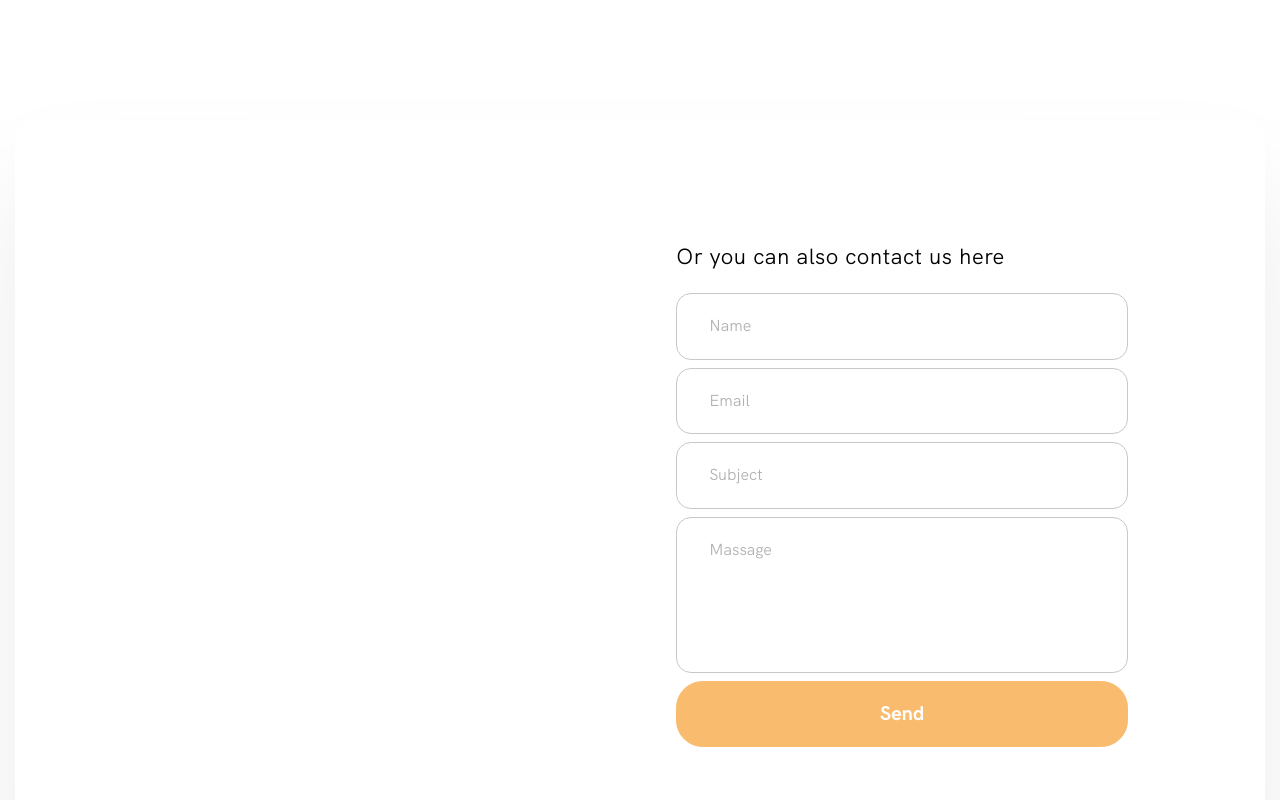
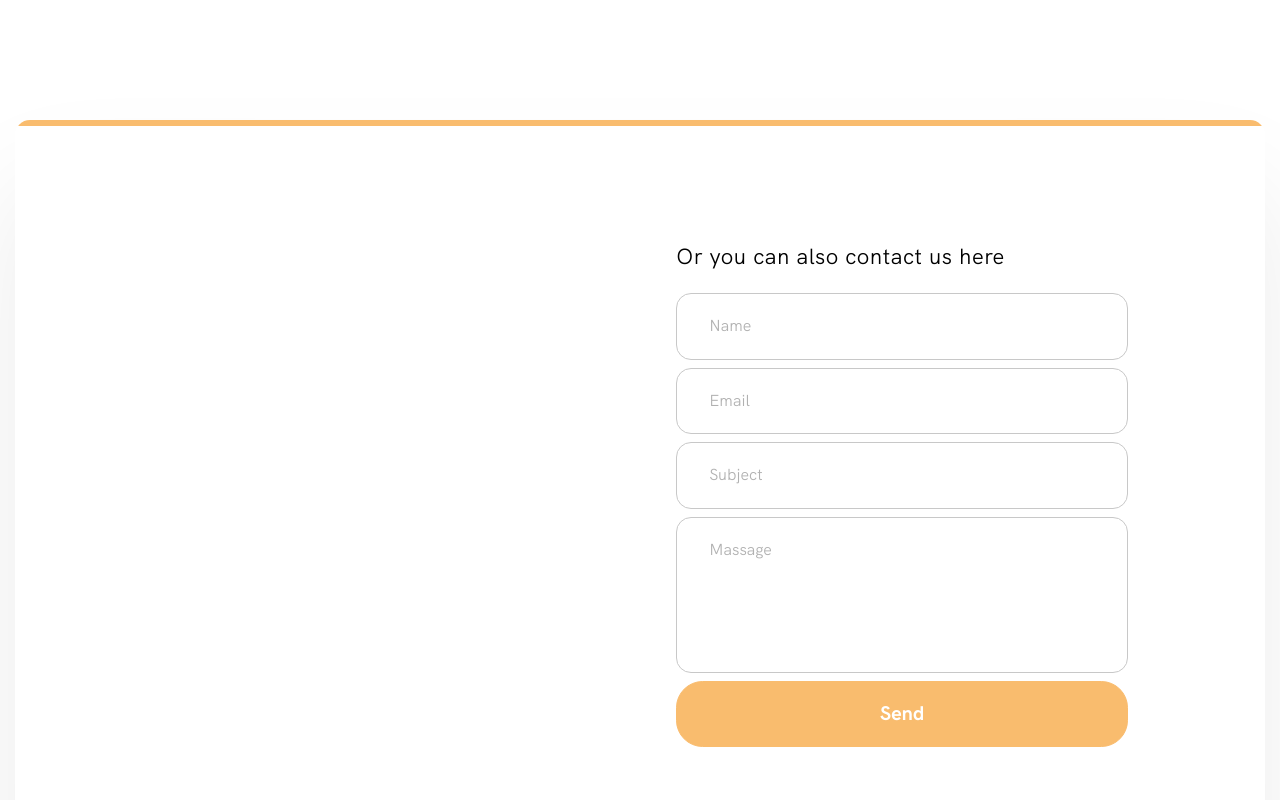
Before and after one commit to y-viktorovich/dapixel, a website: page src/about.html in a window 1280 px wide. Shown: the part 2520-3320 px from the top of the page. Drawn offline with nearby package versions, Linux system fonts and the light colour scheme; files that its build step writes are made by us from their sources; files whose address does not match are found by name.

Commit message:
change request border

```diff
--- a/src/assets/scss/blocks/request.scss
+++ b/src/assets/scss/blocks/request.scss
@@ -15,7 +15,10 @@
 
         padding: 12.3rem 0 9.3rem;
         box-shadow: 0 69px 114px rgba($black, .08);
-        border-radius: 20px;
+        border-radius: 15px;
+        overflow: hidden;
+
+        position: relative;
 
         @include breakpoint($notebook) {
             padding: 9.3rem 1.5rem 6.3rem;
@@ -23,6 +26,20 @@
 
         @include breakpoint($mobile-large) {
             padding: 5.9rem 1.5rem 3.8rem;
+        }
+
+        &:before {
+            content: '';
+            width: 100%;
+            height: 6px;
+            display: block;
+
+            background-color: $yellow;
+
+            position: absolute;
+            top: 0;
+            left: 0;
+            z-index: 1;
         }
     }
 
```
Also changed, not shown: dist/assets/css/style.css, dist/assets/css/style.min.css, dist/assets/images/favicon/android-chrome-512x512.png (deleted), dist/assets/images/favicon/webmanifest.json (deleted).
